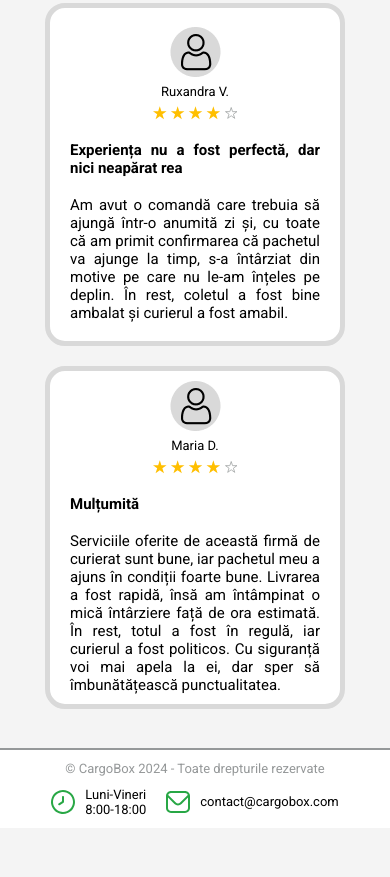
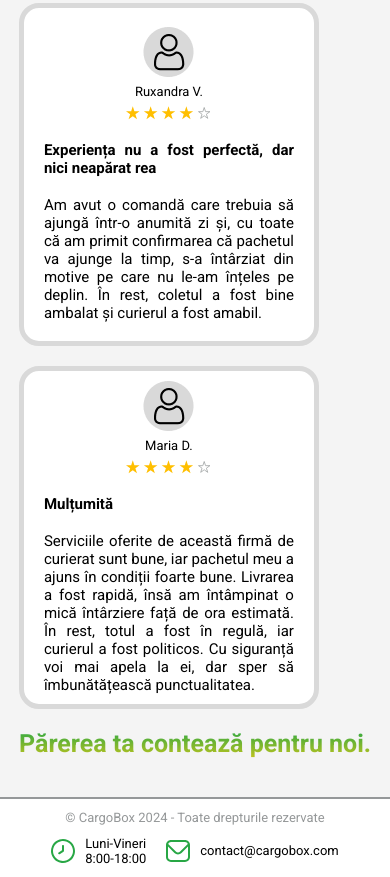
Before and after one commit to Andrei25i/CargoBox, a plain HTML site: page blog/blog.html in a window 390 px wide. Shown: the part 1811-2688 px from the top of the page. Before the commit the page ends 2639 px from the top, so only its background shows below. Drawn offline with Linux system fonts and the light colour scheme.

Commit message:
Adaugat bottom-text pentru pagina de blog

```diff
--- a/blog/blog.html
+++ b/blog/blog.html
@@ -164,8 +164,12 @@
                     </p>
                 </div>
             </div>
+
+            <p class="blog-bottom-text text-gradient1">Părerea ta contează pentru noi.</p>
+
         </div>
       </section>
+
 
       <footer>
         <span class="copyright-text">© CargoBox 2024 - Toate drepturile rezervate</span>
--- a/blog/style.css
+++ b/blog/style.css
@@ -86,6 +86,12 @@
 .review p {
     font-size: 18px;
     text-align: justify;
+}
+
+.blog-bottom-text {
+    font-size: 30px;
+    font-weight: bold;
+    align-self: center;
 }
 
 @media only screen and (min-width: 2050px) {
@@ -210,6 +216,10 @@
         width: 95px;
         height: 15px;
     }
+
+    .blog-bottom-text {
+        font-size: 25px;
+    }
 }
 
 @media only screen and (max-width: 550px) {
@@ -238,4 +248,10 @@
         width: 300px;
         flex-direction: column;
     }
+
+    @media only screen and (max-width: 386px) {
+        .blog-bottom-text {
+            font-size: 20px;
+        }
+    }
 }
--- a/cariere/style.css
+++ b/cariere/style.css
@@ -221,7 +221,7 @@
 
     .cariere-bottom-text {
         font-size: 25px;
-      }
+    }
 }
 
 @media only screen and (max-width: 512px) {
@@ -256,4 +256,4 @@
     .cariere-bottom-text {
         font-size: 20px;
     }
-  }
+}
```
